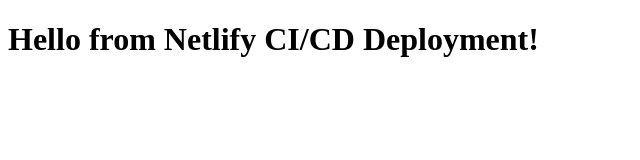
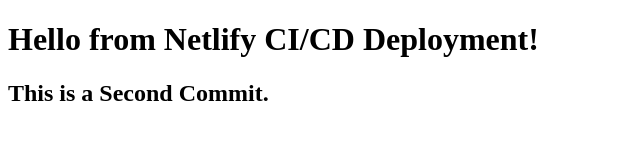
Before and after one commit to parthbhosale007/CICD-Netlify, a plain HTML site: page index.html in a window 1280 px wide. Shown: the whole page, without its empty margins (0-640 px from the left). Drawn offline with Linux system fonts and the light colour scheme.

Commit message:
Second Commit

```diff
--- a/index.html
+++ b/index.html
@@ -5,5 +5,6 @@
 	 </head>
 	 <body>
   	 <h1>Hello from Netlify CI/CD Deployment!</h1>
+	<h2>This is a Second Commit.</h2>
  	</body>
 	 </html>
```
